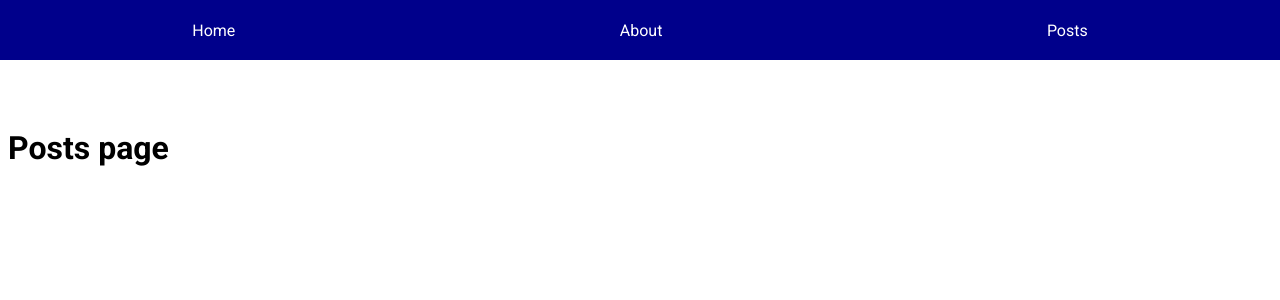
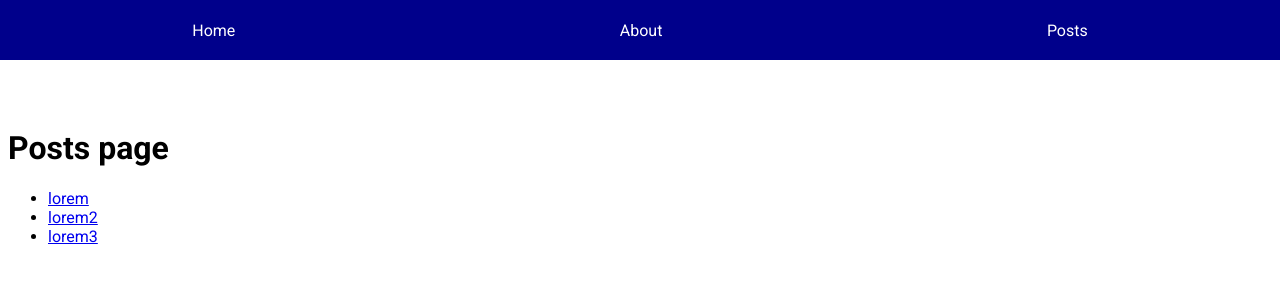
Before and after one commit to ruslan-bekshenev/next-js-minin, a Next.js app: page /posts in a window 1280 px wide. Shown: the top 300 px of the page. Built offline with nearby package versions, Linux system fonts and the light colour scheme; data requests are answered from the project's data file.

Commit message:
get initial props (old method)

```diff
--- /dev/null
+++ b/db.json
@@ -0,0 +1,7 @@
+{
+  "posts": [
+    {"id": 1, "title":  "lorem", "body":  "text"},
+    {"id": 2, "title":  "lorem2", "body":  "text3"},
+    {"id": 3, "title":  "lorem3", "body":  "text3"}
+  ]
+}
--- a/pages/posts.js
+++ b/pages/posts.js
@@ -1,10 +1,41 @@
+import {useEffect, useState} from "react";
 import Head from "next/head";
 import MainLayout from "../components/MainLayout";
+import Link from 'next/link'
 
-export default function Posts() {
+export default function Posts({ posts }) {
+  // const [posts, setPosts] = useState([])
+
+  // useEffect(() => {
+  //   async function load() {
+  //     const response = await fetch('http://localhost:4200/posts')
+  //     const json = await response.json()
+  //     setPosts(json)
+  //   }
+  //
+  //   load()
+  // }, [])
+
   return (
     <MainLayout title={'Posts'}>
       <h1>Posts page</h1>
+      <ul>
+        {
+          // в версии 10.1.3 можно не использовать as
+          posts.map( item => (
+            <li key={item.id}><Link href={`/post/${item.id}`} as={`/post/${item.id}`}><a>{item.title}</a></Link></li>
+          ) )
+        }
+      </ul>
     </MainLayout>
   )
 }
+
+Posts.getInitialProps = async (ctx) => {
+  const response = await fetch('http://localhost:4200/posts')
+  const posts = await response.json()
+
+  return {
+    posts
+  }
+}
```
Also changed, not shown: package.json (+6 -1 lines), pages/post/[id].js (+16 -4 lines), 1 other file (tests, documents, lock files or other folders).
